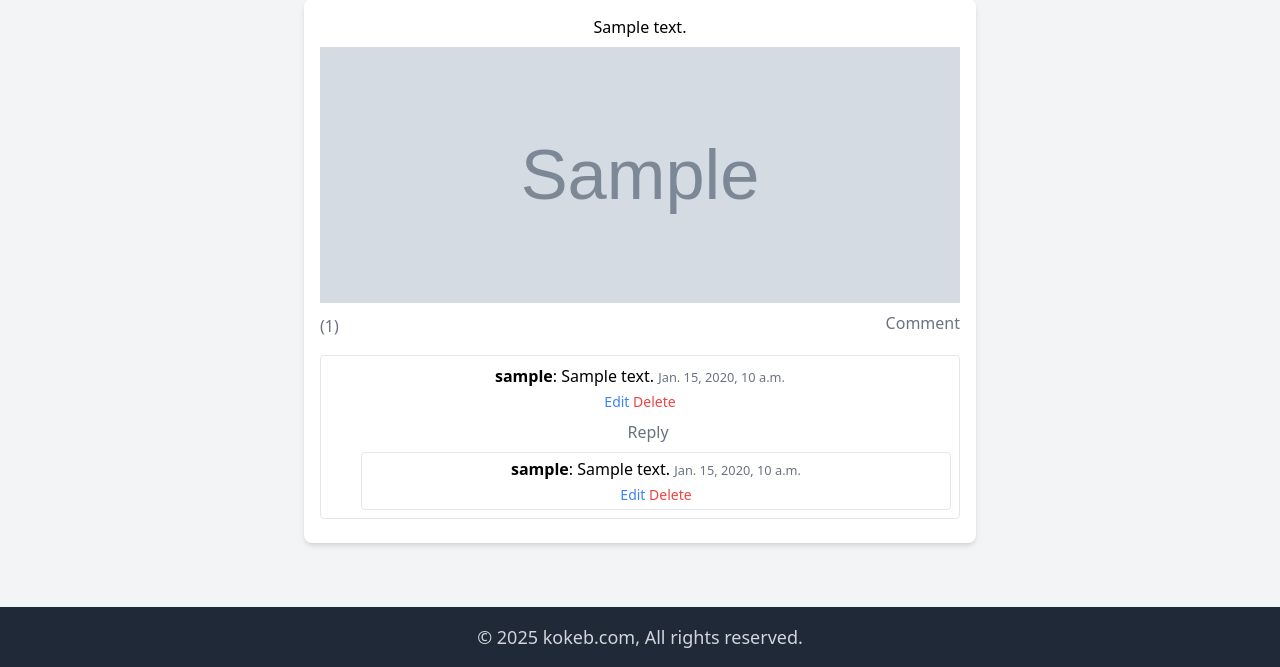
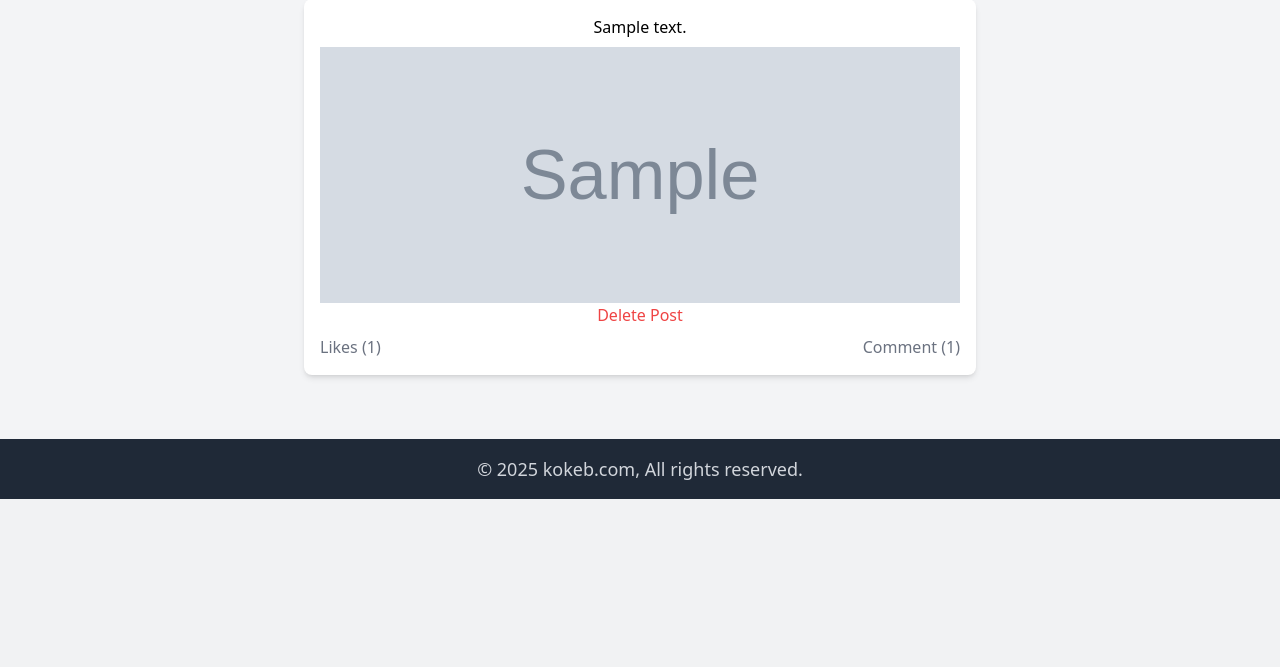
Before and after one commit to The-Professor-1/astrology, a Django app: page /home/ in a window 1280 px wide. Shown: the part 1001-1668 px from the top of the page. After the commit the page ends 1500 px from the top, so only its background shows below. Run offline with Django 5.2, Linux system fonts and the light colour scheme; a user stored in the database is signed in; tables that the repository leaves empty hold one stand-in row (values such as "Sample post"); grey boxes marked "Sample" are stand-in pictures; some libraries are stand-ins or nearby versions.

Commit message:
updated comment system

```diff
--- a/home/templates/home/home.html
+++ b/home/templates/home/home.html
@@ -40,10 +40,10 @@
     {% if admin == 1 %}
         <form method="POST" enctype="multipart/form-data" class="bg-white lg:w-1/2 shadow-md p-4 rounded-lg mb-4">
             {% csrf_token %}
-            <textarea name="text" class="w-full p-2 border rounded-md" placeholder="Write something..."></textarea>
+            <textarea name="text" class="w-full p-2 border rounded-md" placeholder="Write something..." style="white-space: pre-line;"></textarea>
             <input type="file" name="images" accept="image/*" multiple class="hidden" id="file-input">
             <label for="file-input" class="cursor-pointer mt-2 inline-block">
-                <img src="{% static 'images/upload-icon.png' %}" alt="Upload" class="w-6 h-6">
+                <img src="{% static 'images/imageicon.png' %}" alt="Upload" class="w-6 h-6">
             </label>
             <button type="submit" name='action' value='post_button' class="mt-2 bg-blue-500 text-white px-4 py-2 rounded">Post</button>
         </form>
@@ -54,24 +54,32 @@
     <div class="max-w-2xl mx-auto mt-6">
         {% for post in posts %}
         <div class="bg-white shadow-md p-4 rounded-lg mb-4">
-            <p>{{ post.text }}</p>
+            <p style="white-space: pre-line;">{{ post.text }}</p>
             {% for image in post.images.all %}
                 <img src="{{ image.image.url }}" class="mt-2 w-full h-64 object-cover">
             {% endfor %}
+            <!-- Delete Button (Visible only to admin or post creator) -->
+            {% if admin == 1 or request.user == post.user %}
+            <form method="POST" action="{% url 'delete_post' post.id %}" class="inline">
+            {% csrf_token %}
+            <button type="submit" class="text-red-500 hover:text-red-700">Delete Post</button>
+            </form>
+            {% endif %}
             <div class="mt-2 flex justify-between">
                 <!-- Like Button with Facebook Icon -->
                 <button class="like-btn text-gray-500 hover:text-blue-600" data-post-id="{{ post.id }}">
-                    <i class="far fa-thumbs-up text-xl"></i>
-                    (<span id="like-count-{{ post.id }}">{{ post.likes.count }}</span>)
+                    Likes (<span id="like-count-{{ post.id }}">{{ post.likes.count }}</span>)
                 </button>
                 <!-- Comment Trigger -->
-                <span class="text-gray-500 cursor-pointer comment-toggle" data-post-id="{{ post.id }}">Comment</span>
+                <span class="text-gray-500 cursor-pointer comment-toggle" data-post-id="{{ post.id }}">
+                    Comment (<span id="comment-count-{{ post.id }}">{{ post.comments.count }}</span>)
+                </span>
             </div>
 
             <!-- Comments Section -->
-            <div id="comments-section-{{ post.id }}" class="mt-4">
+            <div id="comments-section-{{ post.id }}" class="mt-4 hidden">
                 <!-- Comment Form (Hidden Initially) -->
-                <form class="comment-form hidden" data-post-id="{{ post.id }}">
+                <form class="comment-form" data-post-id="{{ post.id }}">
                     {% csrf_token %}
                     <input type="text" name="text" placeholder="Add a comment..." class="border p-1 w-3/4">
                     <button type="submit" class="bg-green-500 text-white px-2 py-1">Comment</button>
@@ -138,7 +146,7 @@
         // Toggle Comment Form
         $(".comment-toggle").click(function () {
             let post_id = $(this).data("post-id");
-            $(`.comment-form[data-post-id="${post_id}"]`).toggleClass("hidden");
+            $(`#comments-section-${post_id}`).toggleClass("hidden");
         });
 
         // Toggle Reply Form
@@ -177,8 +185,14 @@
         </div>
     `;
     $(`#comments-section-${post_id}`).append(commentHtml);
+
+    // Update the comment count
+    let commentCount = parseInt($(`#comment-count-${post_id}`).text());
+    $(`#comment-count-${post_id}`).text(commentCount + 1);
+
+    // Clear the input field and hide the form
     $(`.comment-form[data-post-id="${post_id}"] input[name='text']`).val("");
-                    $(`.comment-form[data-post-id="${post_id}"]`).addClass("hidden");
+    $(`#comments-section-${post_id}`).removeClass("hidden");
 }
             });
         });
@@ -212,10 +226,10 @@
         });
 
         // Like Button Toggle
+
 $(".like-btn").click(function () {
     let post_id = $(this).data("post-id");
-            let $icon = $(this).find("i");
-            let $count = $(`#like-count-${post_id}`);
+    let $likeCount = $(`#like-count-${post_id}`);
 
     $.ajax({
         type: "POST",
@@ -224,12 +238,11 @@
             csrfmiddlewaretoken: $("input[name='csrfmiddlewaretoken']").val()
         },
         success: function (response) {
-                    if (response.liked) {
-                        $icon.removeClass("far").addClass("fas").css("color", "#3b5998"); // Filled blue
-                    } else {
-                        $icon.removeClass("fas").addClass("far").css("color", ""); // Clear white
-                    }
-                    $count.text(response.count);
+            // Update the like count dynamically
+            $likeCount.text(response.count);
+        },
+        error: function (xhr, status, error) {
+            console.error("Error liking the post:", error);
         }
     });
 });
--- a/home/urls.py
+++ b/home/urls.py
@@ -1,5 +1,5 @@
 from django.urls import path
-from .views import home, like_post, add_comment, add_reply, user_register, user_login, user_logout,delete_comment ,delete_reply
+from .views import home, like_post,delete_post, add_comment, add_reply, user_register, user_login, user_logout,delete_comment ,delete_reply
 
 
 urlpatterns = [
@@ -12,4 +12,5 @@ urlpatterns = [
     path("reply/<int:comment_id>/", add_reply, name="add_reply"),
     path('delete_comment/<int:comment_id>/', delete_comment, name='delete_comment'),
     path('delete_reply/<int:reply_id>/', delete_reply, name='delete_reply'),
+    path('delete_post/<int:post_id>/', delete_post, name='delete_post'),
 ]
--- a/home/views.py
+++ b/home/views.py
@@ -140,7 +140,19 @@ def delete_comment(request, comment_id):
     if request.user == comment.user or request.session.get('admin', 0) == 1:
         comment.delete()
     return redirect('home')
+@login_required
+def delete_post(request, post_id):
+    if request.method == 'POST':
+        post = get_object_or_404(Post, id=post_id)
 
+        # Check if the user is an admin or the post creator
+        if request.user == post.user or request.session.get('admin', 0) == 1:
+            post.delete()
+            messages.success(request, 'Post deleted successfully.')
+        else:
+            messages.error(request, 'You do not have permission to delete this post.')
+
+    return redirect('home')  # Redirect to the home page or wherever appropriate
 @login_required
 def delete_reply(request, reply_id):
     reply = Reply.objects.get(id=reply_id)
```
Also changed, not shown: static/images/imageicon.png (added), static/myphoto_NTVhhkA.jpg (added). Lines whose indentation alone changed are shown as unchanged.
